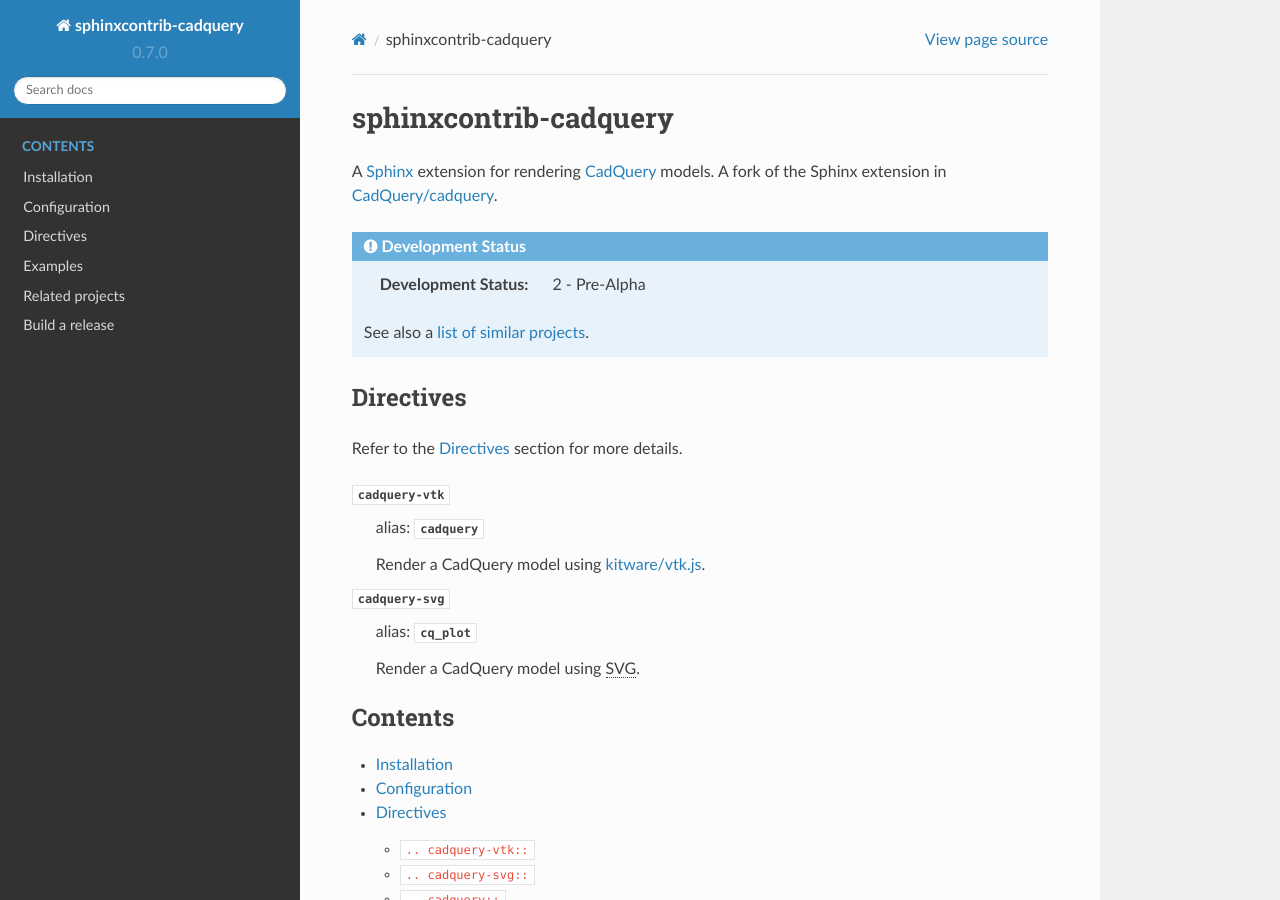
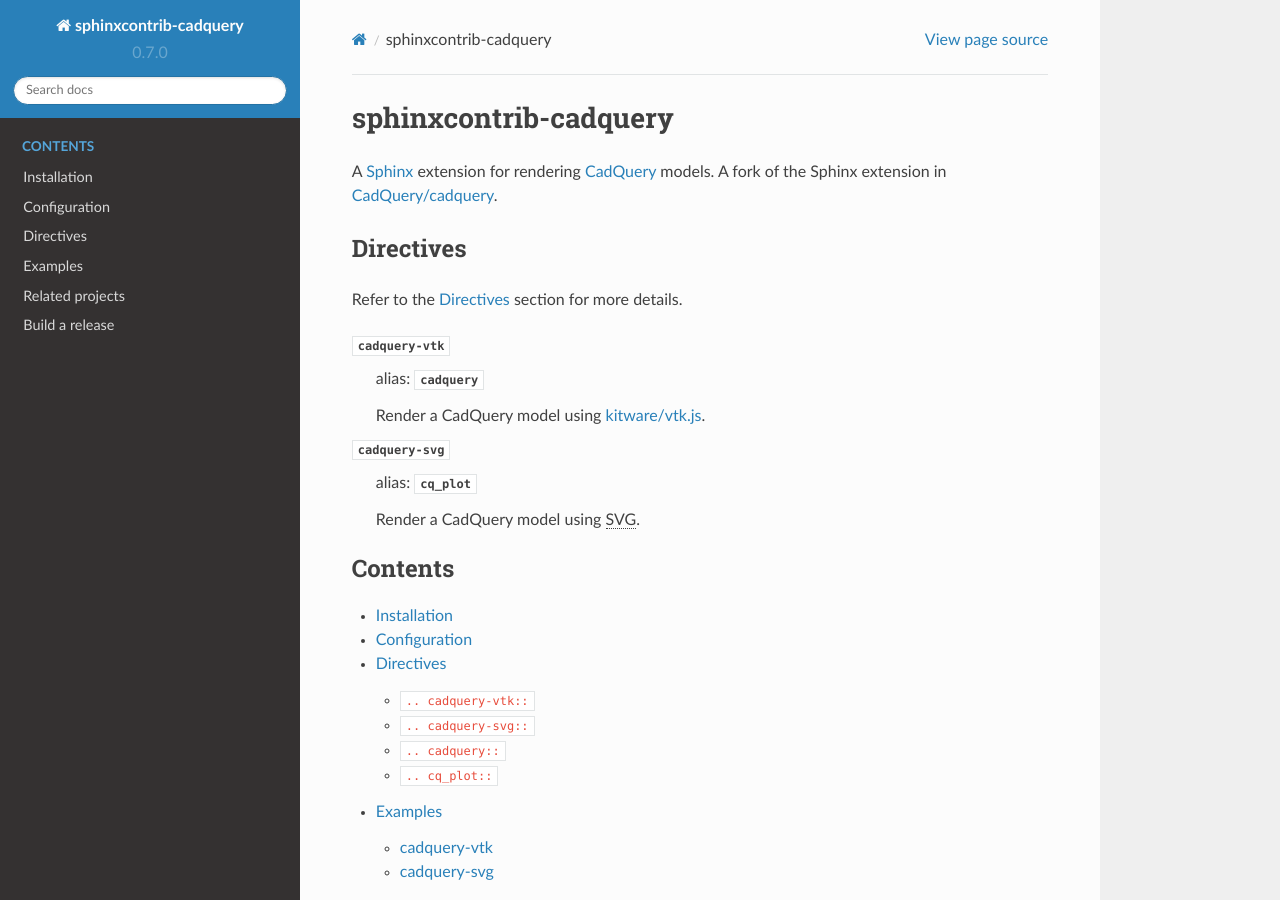
Before and after one commit to sethfischer/sphinxcontrib-cadquery, a Sphinx documentation site: the page built from docs/index.rst, in a window 1280 px wide and 900 px high. Built offline with Sphinx 7.4.7 and the Read the Docs theme 2.0.0, drawn with Linux system fonts in a browser that asks for light colours; the version number is read from the project's files by our own code.

Commit message:
feat: stable api for cadquery-{vtk,svg}, cadquery, cq_plot

```diff
--- a/README.rst
+++ b/README.rst
@@ -7,7 +7,6 @@
 
 A `Sphinx`_ extension for rendering `CadQuery`_ models.
 
-**Development Status :: 2 - Pre-Alpha**
 
 .. _Sphinx: https://www.sphinx-doc.org/
 .. _CadQuery: https://cadquery.readthedocs.io/
--- a/docs/index.rst
+++ b/docs/index.rst
@@ -4,13 +4,6 @@
 
 A `Sphinx`_ extension for rendering `CadQuery`_ models.
 A fork of the Sphinx extension in :ref:`CadQuery/cadquery <cadquery-core>`.
-
-
-.. admonition:: Development Status
-
-    :Development Status: 2 - Pre-Alpha
-
-    See also a :doc:`list of similar projects<related>`.
 
 
 Directives
--- a/pyproject.toml
+++ b/pyproject.toml
@@ -29,7 +29,7 @@
     "vtk.js",
 ]
 classifiers = [
-    "Development Status :: 2 - Pre-Alpha",
+    "Development Status :: 5 - Production/Stable",
     "Environment :: Console",
     "Environment :: Web Environment",
     "Framework :: Sphinx :: Extension",
```
